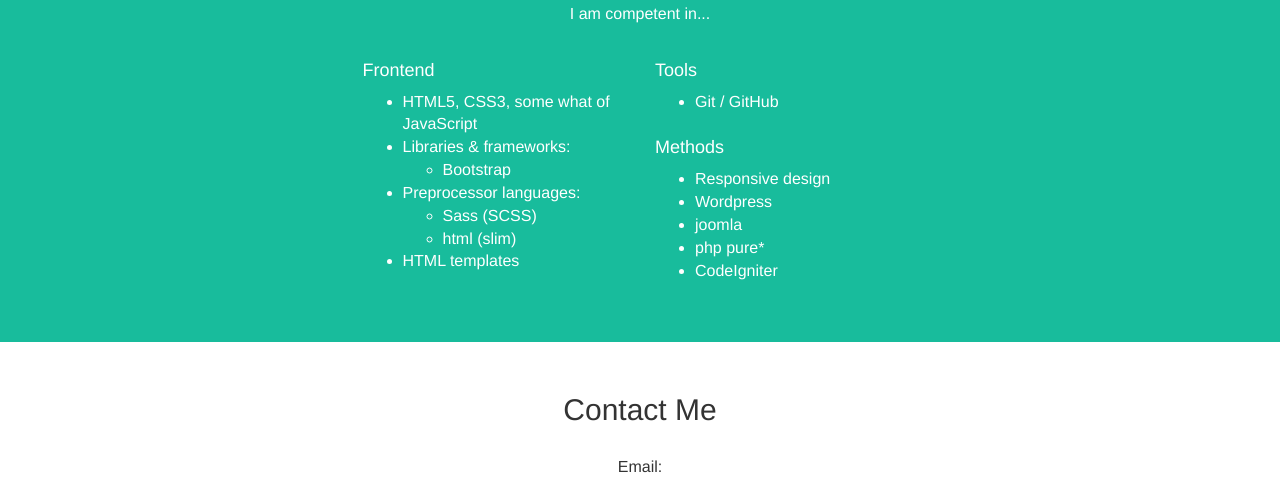
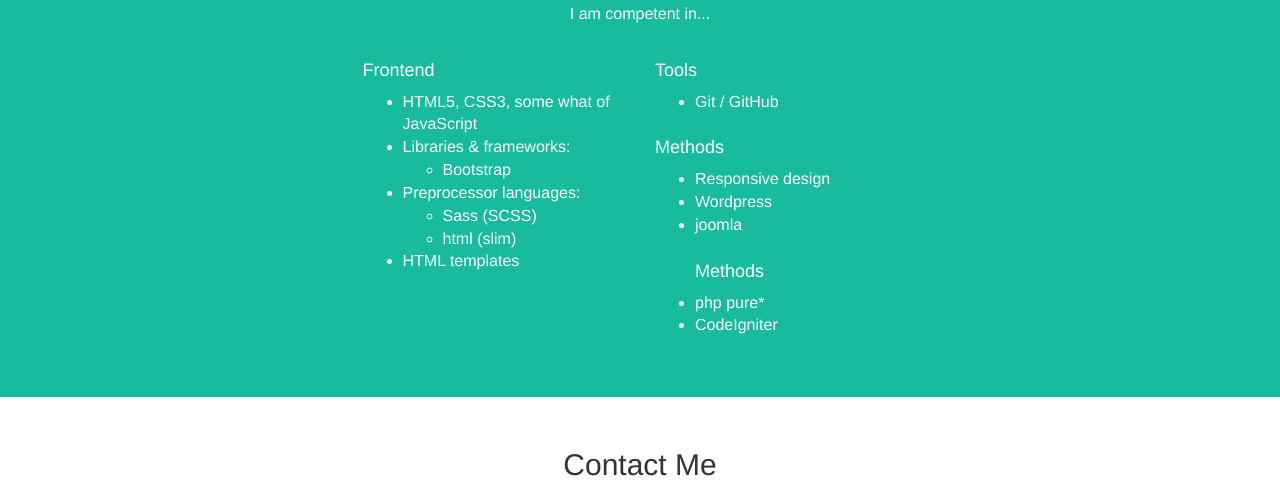
Before and after one commit to Imbasil/profile, a plain HTML site: page index.html in a window 1280 px wide. Shown: the part 982-1468 px from the top of the page. Drawn offline with nearby package versions, Linux system fonts and the light colour scheme.

Commit message:
Update index.html

```diff
--- a/index.html
+++ b/index.html
@@ -245,6 +245,9 @@ footer {
             <li>
               joomla
             </li>
+            <h4>
+            Methods
+          </h4>
             <li>
               php pure*
             </li>
```
